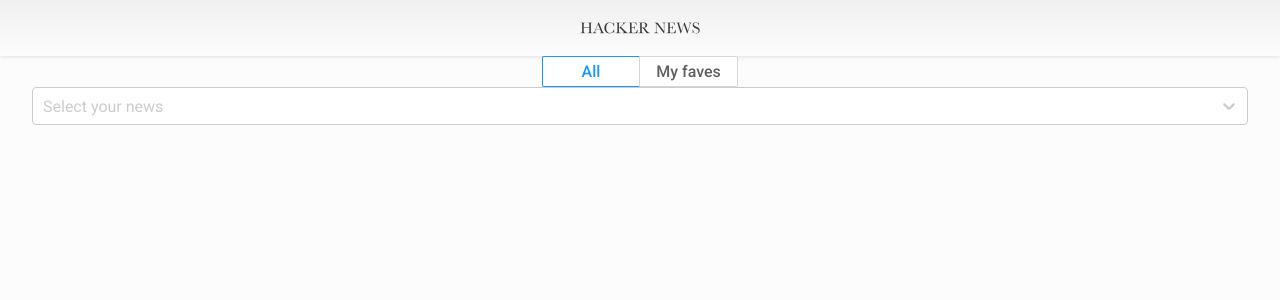
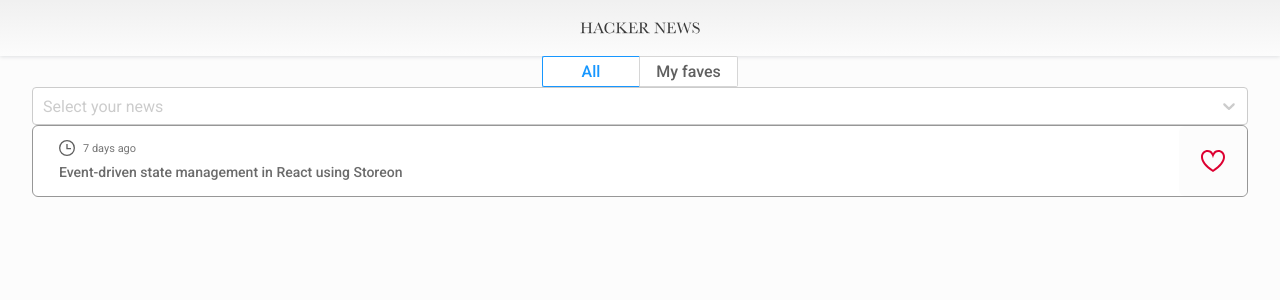
Before and after one commit to gabrielgs/hacker-news-clone, a React (Create React App) app: page / in a window 1280 px wide. Shown: the top 300 px of the page. Built offline with nearby package versions, Linux system fonts and the light colour scheme.

Commit message:
Add PostCard component (#6)

```diff
--- a/package.json
+++ b/package.json
@@ -6,6 +6,7 @@
     "@testing-library/jest-dom": "^5.16.4",
     "@testing-library/react": "^13.3.0",
     "@testing-library/user-event": "^13.5.0",
+    "date-fns": "^2.28.0",
     "react": "^18.2.0",
     "react-dom": "^18.2.0",
     "react-is": "^18.2.0",
--- a/src/assets/icons/IconRepository.js
+++ b/src/assets/icons/IconRepository.js
@@ -1,20 +1,59 @@
+import React from 'react';
 import AngularIcon from './angular-icon.png';
 import AngularIcon2x from './angular-icon@2x.png';
 import AngularIcon3x from './angular-icon@3x.png';
 import ReactIcon from './react-icon.png';
 import ReactIcon2x from './react-icon@2x.png';
 import ReactIcon3x from './react-icon@3x.png';
+import TimeIcon from './time-icon.svg';
 import VueIcon from './vue-icon.png';
 import VueIcon2x from './vue-icon@2x.png';
 import VueIcon3x from './vue-icon@3x.png';
 
+const HeartIcon = () => (
+  <svg
+    xmlns="http://www.w3.org/2000/svg"
+    width="24"
+    height="22"
+    fill="none"
+    viewBox="0 0 24 22"
+  >
+    <g clipPath="url(#a)">
+      <path
+        fill="#DD0031"
+        d="M12 8.229C12.234 7.109 13.547 2 17.382 2 19.602 2 22 3.551 22 7.003c0 3.907-3.627 8.47-10 12.629C5.627 15.473 2 10.91 2 7.003c0-3.484 2.369-5.005 4.577-5.005 3.923 0 5.145 5.126 5.423 6.231zM0 7.003C0 11.071 3.06 16.484 12 22c8.94-5.516 12-10.929 12-14.997 0-7.962-9.648-9.028-12-3.737C9.662-1.996 0-1.004 0 7.003z"
+      />
+    </g>
+    <defs>
+      <clipPath id="a">
+        <path fill="#fff" d="M0 0h24v22H0z" />
+      </clipPath>
+    </defs>
+  </svg>
+);
+
+const HeartIconFill = () => (
+  <svg width="24" height="22" viewBox="0 0 24 22" fill="none" xmlns="http://www.w3.org/2000/svg">
+    <g clipPath="url(#a)">
+      <path d="M12 3.248C8.852-2.154 0-.577 0 6.192 0 10.853 5.571 15.619 12 22c6.43-6.381 12-11.147 12-15.808C24-.6 15.125-2.114 12 3.248Z" fill="#DD0031" />
+    </g>
+    <defs>
+      <clipPath id="a">
+        <path fill="#fff" d="M0 0h24v22H0z" />
+      </clipPath>
+    </defs>
+  </svg>
+);
 export {
   AngularIcon,
   AngularIcon2x,
   AngularIcon3x,
+  HeartIcon,
+  HeartIconFill,
   ReactIcon,
   ReactIcon2x,
   ReactIcon3x,
+  TimeIcon,
   VueIcon,
   VueIcon2x,
   VueIcon3x,
--- a/src/components/DropdownSelect/index.js
+++ b/src/components/DropdownSelect/index.js
@@ -59,7 +59,7 @@
   placeholder: (provided, state) => ({
     ...provided,
     color: state.isFocused
-      ? colors.borderFocusSelect
+      ? colors.text1
       : colors.borderDefaultSelect,
   }),
 };
--- a/src/components/Main.js
+++ b/src/components/Main.js
@@ -2,6 +2,7 @@
 import styled from 'styled-components';
 import Tabs from './Tabs';
 import DropdownSelect from './DropdownSelect';
+import Posts from './Posts';
 
 const Wrapper = styled.main`
   padding: 0 32px;
@@ -11,6 +12,7 @@
   <Wrapper>
     <Tabs />
     <DropdownSelect />
+    <Posts />
   </Wrapper>
 );
 
--- /dev/null
+++ b/src/components/Posts/PostCard.js
@@ -0,0 +1,95 @@
+import React, { useState } from 'react';
+import styled from 'styled-components';
+import { formatDistance } from 'date-fns';
+import {
+  TimeIcon,
+  HeartIcon,
+  HeartIconFill,
+} from '../../assets/icons/IconRepository';
+
+const Card = styled.article`
+  border: 1px solid ${({ theme }) => theme.colors.borderCard};
+  border-radius: 6px;
+  background: ${({ theme }) => theme.colors.white};
+  cursor: pointer;
+  display: grid;
+  grid-template-areas:
+    "time favorite"
+    "text favorite";
+  justify-content: space-between;
+  grid-gap: 6px 16px;
+  width: 100%;
+`;
+const Header = styled.div`
+  display: flex;
+  align-items: center;
+  grid-area: time;
+  padding-top: 14px;
+  padding-left: 26px;
+`;
+const IconContainer = styled.div`
+  display: flex;
+`;
+const Icon = styled.img``;
+const Body = styled.div`
+  grid-area: text;
+  padding-bottom: 14px;
+  padding-left: 26px;
+`;
+const Text = styled.p`
+  color: ${({ theme }) => theme.colors.text2};
+  font-size: 14px;
+  font-weight: 500;
+  line-height: 1.43;
+`;
+const Reaction = styled.div`
+  background: ${({ theme }) => theme.colors.screenBackground};
+  border-radius: 6px;
+  cursor: initial;
+  display: flex;
+  align-items: center;
+  justify-content: center;
+  grid-area: favorite;
+  width: 68px;
+`;
+const FavoriteContainer = styled.div`
+  display: flex;
+  cursor: pointer;
+`;
+const TimeText = styled.span`
+  color: ${({ theme }) => theme.colors.textDate};
+  font-size: 11px;
+  margin-left: 8px;
+`;
+
+const PostCard = () => {
+  const [isFavorite, setIsFavorite] = useState(false);
+  const handleFavorite = (e) => {
+    setIsFavorite(!isFavorite);
+  }
+
+  return(
+    <Card>
+      <Header>
+        <IconContainer>
+          <Icon src={TimeIcon} alt="Time Icon" />
+        </IconContainer>
+        <TimeText>
+          {formatDistance(new Date('2022-06-13T23:55:25.000Z'), new Date(), {
+            addSuffix: true,
+          })}
+        </TimeText>
+      </Header>
+      <Body>
+        <Text>Event-driven state management in React using Storeon</Text>
+      </Body>
+      <Reaction onClick={(e) => e.stopPropagation()}>
+        <FavoriteContainer onClick={handleFavorite}>
+          {isFavorite ? <HeartIconFill /> : <HeartIcon />}
+        </FavoriteContainer>
+      </Reaction>
+    </Card>
+  );
+};
+
+export default PostCard;
--- /dev/null
+++ b/src/components/Posts/index.js
@@ -0,0 +1,13 @@
+import React from 'react';
+import styled from 'styled-components';
+import PostCard from './PostCard';
+
+const Wrapper = styled.section``;
+
+const Posts = () => (
+  <Wrapper>
+    <PostCard />
+  </Wrapper>
+);
+
+export default Posts;
```
Also changed, not shown: src/assets/icons/time-icon.svg (added), 1 other file (tests, documents, lock files or other folders).
